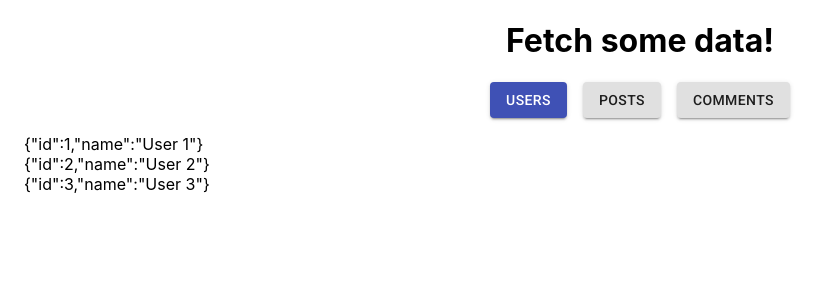
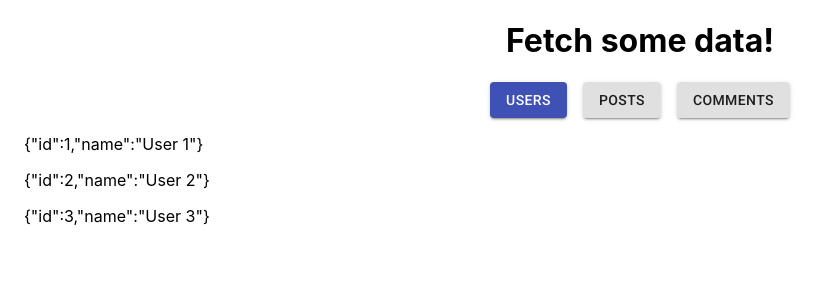
Before and after one commit to Nata25/react-exercise, a React (Create React App) app: page / in a window 1280 px wide. Shown: the top 300 px of the page, without its empty margins (0-829 px from the left). Built offline with nearby package versions, Linux system fonts and the light colour scheme; data requests are answered from the project's data file.

Commit message:
Some styles refactoring, use Box in list

```diff
--- a/src/App.js
+++ b/src/App.js
@@ -1,4 +1,4 @@
-import './App.css';
+import './App.css'
 import DataDisplay from './components/DataDisplay'
 
 function App() {
--- a/src/components/DataDisplay.jsx
+++ b/src/components/DataDisplay.jsx
@@ -1,6 +1,7 @@
 import React from 'react'
 import Fetcher from './Fetcher'
 import Container from '@material-ui/core/Container'
+import Box from '@material-ui/core/Box'
 import { makeStyles } from '@material-ui/core/styles'
 
 const DataDisplay = () => {
@@ -17,7 +18,6 @@ const DataDisplay = () => {
           }
         )
         .then(data => {
-          console.log(data)
           setData(data)
         })
         .catch(e => {
@@ -26,27 +26,29 @@ const DataDisplay = () => {
   }, [activeUrl])
 
   // styling staff
-  const useStyles = makeStyles({
+  const styles = makeStyles({
     list: {
       listStyleType: 'none',
       paddingLeft: 0,
       textAlign: 'left'
     }
-  })
-  const styles = useStyles()
+  })()
 
   return (
-    <Container fixed alignItems="start">
+    <Container fixed>
       <h1>Fetch some data!</h1>
       <Fetcher dataAlias={activeUrl} submitUrl={setUrl}/>
       <div>
         <ul className={styles.list}>
           {data.map(item =>
-            <li
+            <Box
+              component="li"
+              mt={2}
+              mb={2}
               key={item.id}
             >
               {JSON.stringify(item)}
-            </li>
+            </Box>
           )}
         </ul>
       </div>
```
